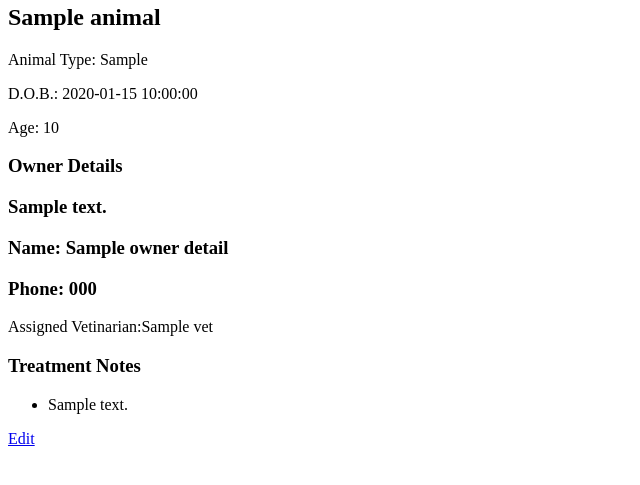
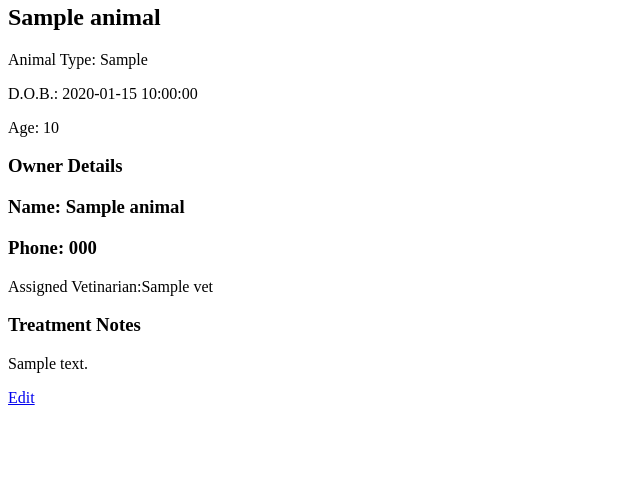
Before and after one commit to Buckshee7/VetinaryPractice, a Flask app: template templates/animals/show.html in a window 1280 px wide. Shown: the part 132-617 px from the top of the page, without its empty margins (0-640 px from the left). Run offline with Flask 2, Linux system fonts and the light colour scheme; the template is opened without the code that fills it: most values are stand-ins (such as "Sample title", 1, 10 or a date in 2020).

Commit message:
added templates/animals/show.html basic content

```diff
--- a/templates/animals/show.html
+++ b/templates/animals/show.html
@@ -7,9 +7,8 @@
         <p>D.O.B.: {{ animal.dob }}</p>
         <p>Age: {{ animal.calculate_age() }}</p>
         <h3>Owner Details<h3>
-            {{animal.owner_details}}
-        <p>Name: {{ animal.owner_details['name'] }}</p>
-        <p>Phone: {{ animal.owner_details['phone'] }}</p>
+        <p>Name: {{ animal.owner_name }}</p>
+        <p>Phone: {{ animal.owner_phone }}</p>
     </div>
     <div>
         {% if animal.vet %}
@@ -19,11 +18,7 @@
         {% endif %}
         <h3>Treatment Notes</h3>
         {% if animal.treatment_notes %}
-            <ul>
-                {% for note in animal.treatment_notes %}
-                    <li>{{ note }}</li>
-                {% endfor %}
-            </ul>
+            <p>{{ animal.treatment_notes }}</p>
         {% else %}
             <p>-- NO NOTES --</p>
         {% endif %}
```
